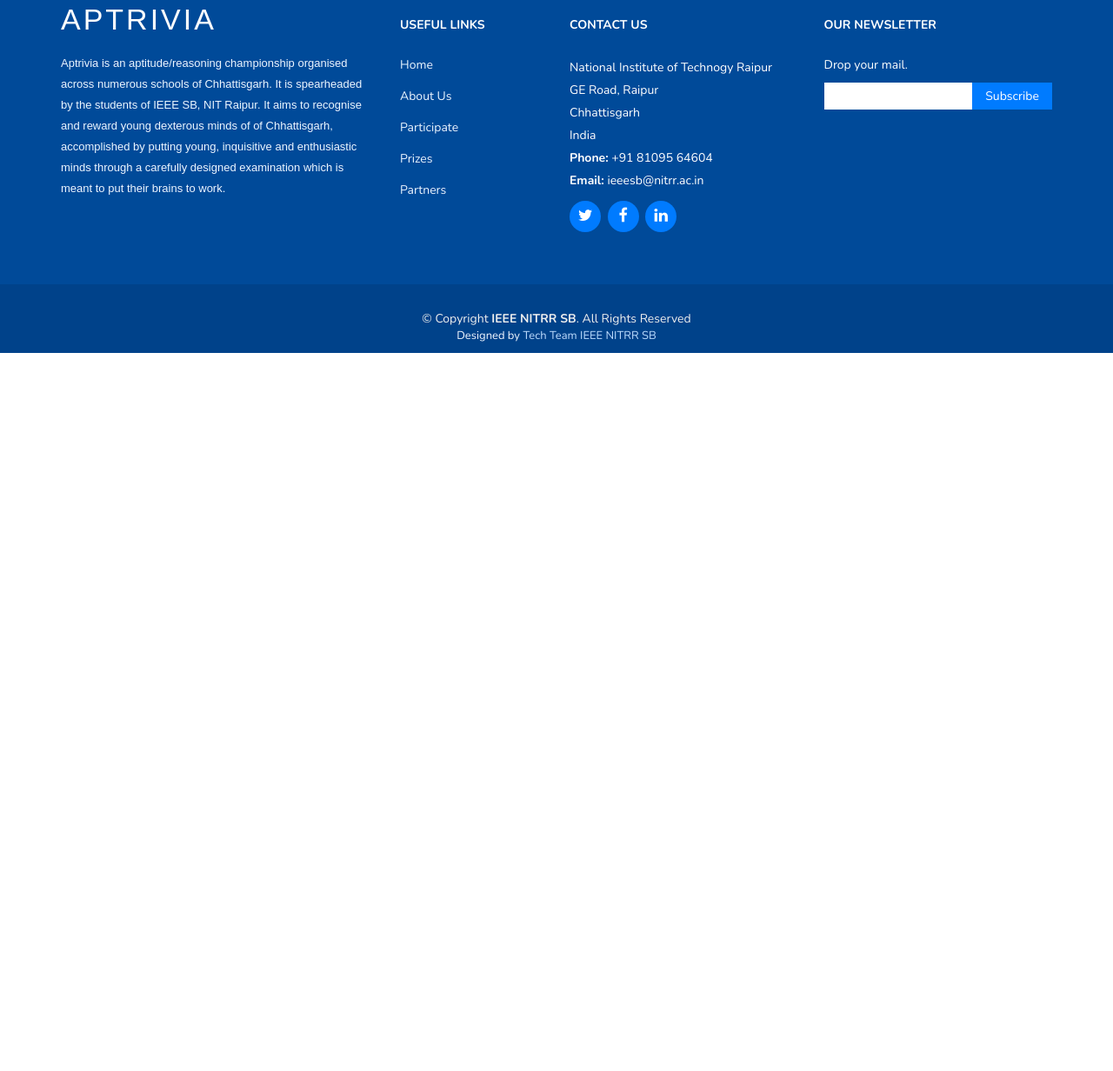
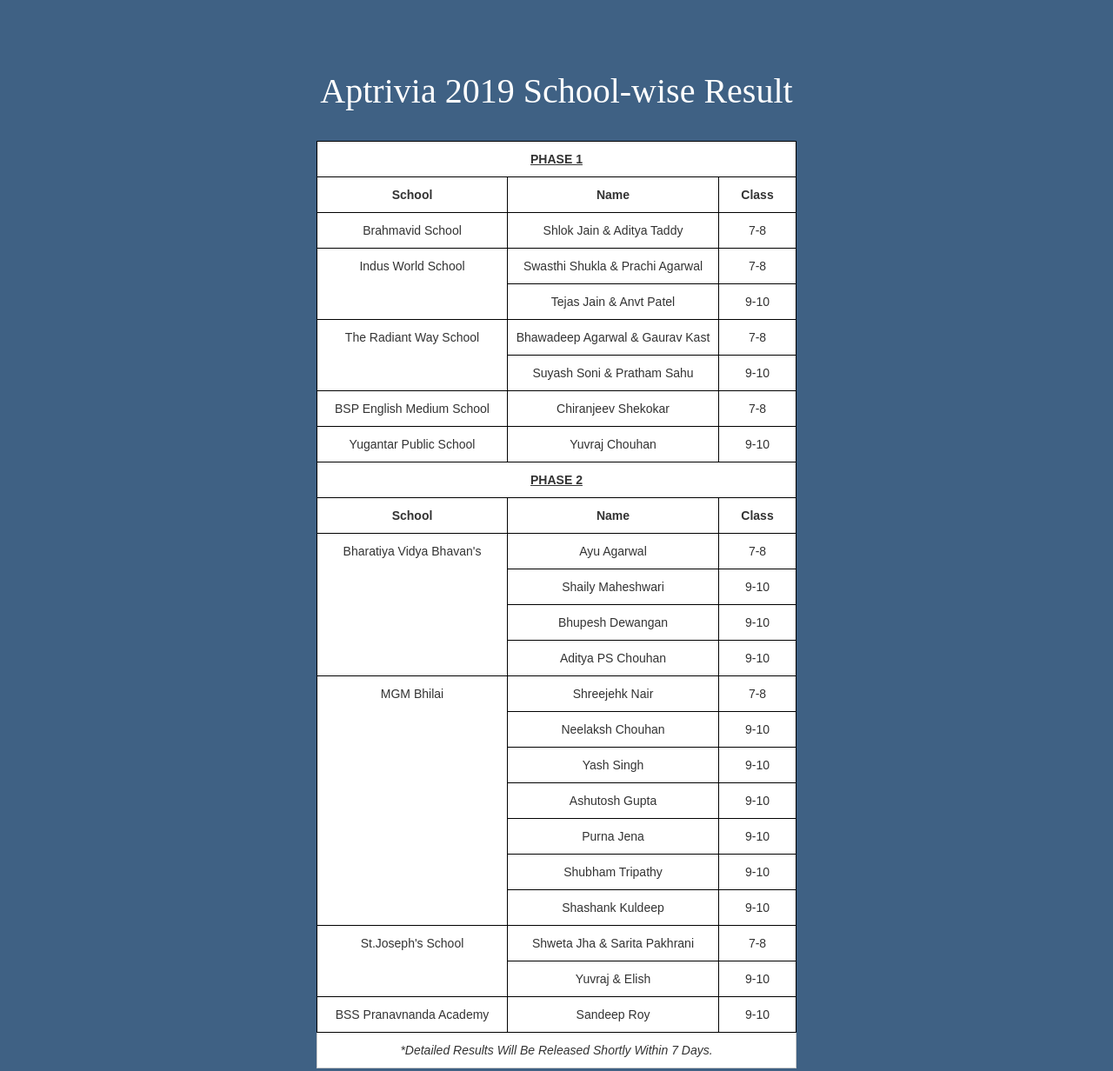
Before and after one commit to aryansarkar13/Aptrivia, a plain HTML site: page Aptrivia/index.html in a window 1280 px wide. Shown: the part 4654-5886 px from the top of the page at 87% size. Before the commit the page ends 5130 px from the top, so only its background shows below. Drawn offline with nearby package versions, Linux system fonts and the light colour scheme; files whose address does not match are found by name.

Commit message:
Results added.

```diff
--- a/Aptrivia/index.html
+++ b/Aptrivia/index.html
@@ -420,20 +420,158 @@
 	<br>
 
 
-		<section class="download" id="download">
+		<section class="download" id="download" style="background:#cd0000">
 			<div class="container">
 				<div class="row">
 					<div class="col-md-12 text-center wp4">
 						<h1>Download Sample Paper</h1>
 						<div class="row">
 
-						<a href="doc/AptSample.pdf" class="download-btn">Download! <i class="fa fa-download"></i></a>
+                                                <a href="doc/AptSample.pdf" class="download-btn">Download! <i class="fa fa-download"></i></a>
 
 						</div>
 					</div>
 				</div>
 			</div>
 		</section>
+                <br>
+		<section class="download" id="result">
+			<div class="container">
+
+					<div class="text-center wp4">
+						<h1>Aptrivia 2019 School-wise Result</h1>
+<br>
+					<style type="text/css">
+.tg  {border-collapse:collapse;border-spacing:0;border-color:#ccc;}
+.tg td{font-family:Arial, sans-serif;font-size:14px;padding:10px 5px;border-style:solid;border-width:1px;overflow:hidden;word-break:normal;border-color:#ccc;color:#333;background-color:#fff;}
+.tg th{font-family:Arial, sans-serif;font-size:14px;font-weight:normal;padding:10px 5px;border-style:solid;border-width:1px;overflow:hidden;word-break:normal;border-color:#ccc;color:#333;background-color:#f0f0f0;}
+.tg .tg-jbyd{background-color:#ffffff;border-color:#000000;text-align:center;vertical-align:top}
+</style>
+<div className="Scroll" style="overflow:auto">
+<table class="tg" style="undefined;table-layout: fixed; width: 551px; margin-left:auto;margin-right:auto;">
+<colgroup>
+<col style="width: 219px">
+<col style="width: 243px">
+<col style="width: 89px">
+</colgroup>
+  <tr>
+    <th class="tg-jbyd" colspan="3"><b><u>PHASE 1</u><b><br></th>
+  </tr>
+  <tr>
+    <td class="tg-jbyd"><b>School</b></td>
+    <td class="tg-jbyd"><b>Name</b></td>
+    <td class="tg-jbyd"><b>Class</b></td>
+  </tr>
+  <tr>
+    <td class="tg-jbyd">Brahmavid School<br></td>
+    <td class="tg-jbyd">Shlok Jain &amp; Aditya Taddy<br></td>
+    <td class="tg-jbyd">7-8</td>
+  </tr>
+  <tr>
+    <td class="tg-jbyd" rowspan="2">Indus World School<br></td>
+    <td class="tg-jbyd">Swasthi Shukla &amp; Prachi Agarwal<br></td>
+    <td class="tg-jbyd">7-8</td>
+  </tr>
+  <tr>
+    <td class="tg-jbyd">Tejas Jain &amp; Anvt Patel<br></td>
+    <td class="tg-jbyd">9-10</td>
+  </tr>
+  <tr>
+    <td class="tg-jbyd" rowspan="2">The Radiant Way School<br></td>
+    <td class="tg-jbyd">Bhawadeep Agarwal &amp; Gaurav Kast<br></td>
+    <td class="tg-jbyd">7-8</td>
+  </tr>
+  <tr>
+    <td class="tg-jbyd">Suyash Soni &amp; Pratham Sahu<br></td>
+    <td class="tg-jbyd">9-10</td>
+  </tr>
+  <tr>
+    <td class="tg-jbyd">BSP English Medium School<br></td>
+    <td class="tg-jbyd">Chiranjeev Shekokar<br></td>
+    <td class="tg-jbyd">7-8</td>
+  </tr>
+  <tr>
+    <td class="tg-jbyd">Yugantar Public School<br></td>
+    <td class="tg-jbyd">Yuvraj Chouhan<br></td>
+    <td class="tg-jbyd">9-10</td>
+  </tr>
+  <tr>
+    <td class="tg-jbyd" colspan="3"><b><u>PHASE 2</u><b><br></td>
+  </tr>
+<tr>
+    <td class="tg-jbyd"><b>School</b></td>
+    <td class="tg-jbyd"><b>Name</b></td>
+    <td class="tg-jbyd"><b>Class</b></td>
+  </tr>
+  <tr>
+    <td class="tg-jbyd" rowspan="4">Bharatiya Vidya Bhavan's<br></td>
+    <td class="tg-jbyd">Ayu Agarwal<br></td>
+    <td class="tg-jbyd">7-8</td>
+  </tr>
+  <tr>
+    <td class="tg-jbyd">Shaily Maheshwari<br></td>
+    <td class="tg-jbyd">9-10</td>
+  </tr>
+  <tr>
+    <td class="tg-jbyd">Bhupesh Dewangan<br></td>
+    <td class="tg-jbyd">9-10</td>
+  </tr>
+  <tr>
+    <td class="tg-jbyd">Aditya PS Chouhan<br></td>
+    <td class="tg-jbyd">9-10</td>
+  </tr>
+  <tr>
+    <td class="tg-jbyd" rowspan="7">MGM Bhilai<br></td>
+    <td class="tg-jbyd">Shreejehk Nair<br></td>
+    <td class="tg-jbyd">7-8<br></td>
+  </tr>
+  <tr>
+    <td class="tg-jbyd">Neelaksh Chouhan<br></td>
+    <td class="tg-jbyd">9-10<br></td>
+  </tr>
+  <tr>
+    <td class="tg-jbyd">Yash Singh<br></td>
+    <td class="tg-jbyd">9-10</td>
+  </tr>
+  <tr>
+    <td class="tg-jbyd">Ashutosh Gupta<br></td>
+    <td class="tg-jbyd">9-10</td>
+  </tr>
+  <tr>
+    <td class="tg-jbyd">Purna Jena<br></td>
+    <td class="tg-jbyd">9-10</td>
+  </tr>
+  <tr>
+    <td class="tg-jbyd">Shubham Tripathy<br></td>
+    <td class="tg-jbyd">9-10</td>
+  </tr>
+  <tr>
+    <td class="tg-jbyd">Shashank Kuldeep<br></td>
+    <td class="tg-jbyd">9-10</td>
+  </tr>
+  <tr>
+    <td class="tg-jbyd" rowspan="2">St.Joseph's School<br></td>
+    <td class="tg-jbyd">Shweta Jha &amp; Sarita Pakhrani<br></td>
+    <td class="tg-jbyd">7-8</td>
+  </tr>
+  <tr>
+    <td class="tg-jbyd">Yuvraj &amp; Elish<br></td>
+    <td class="tg-jbyd">9-10</td>
+  </tr>
+  <tr>
+    <td class="tg-jbyd">BSS Pranavnanda Academy<br></td>
+    <td class="tg-jbyd">Sandeep Roy<br></td>
+    <td class="tg-jbyd">9-10</td>
+  </tr>
+<tr>
+    <td class="tg-73oq" colspan="3"><span style="font-style:italic">*Detailed Results Will Be Released Shortly Within 7 Days.</span><br></td>
+  </tr>
+</table>
+</div>
+				</div>
+			</div>
+		</section>
+<br>
 
 <!--==========================
     Footer
@@ -499,7 +637,7 @@
       </div>
     </div>
   </footer><!-- #footer -->
-		<div class="overlay overlay-boxify">
+<div class="overlay overlay-boxify">
 			<nav>
 				<ul>
 					<li><a href="#hero"><i class="fa fa-home"></i>Home</a></li>
@@ -507,14 +645,12 @@
 				<li><a href="#features"><i class="fa fa-flash"></i>Rules</a></li>
 				<li><a href="#sch"><i class="fa fa-calendar"></i>Schedule</a></li>
 				<li><a href="#tem"><i class="fa fa-group"></i>Team</a></li>
-
 					<li><a href="#prize"><i class="fa fa-trophy"></i>Prizes</a></li>
 					<li><a href="#download"><i class="fa fa-download"></i>Downloads</a></li>
-				<li><a href=""><i class="fa fa-desktop"></i>Results</a></li>
+				<li><a href="#result"><i class="fa fa-desktop"></i>Results</a></li>
 				<li><a href="#team"><i class="fa fa-star"></i>Partners</a></li>
 				<li><a href="#footer"><i class="fa fa-phone"></i>Contact Us</a></li>
 				</ul>
-
 			</nav>
 		</div>
 		<!-- jQuery (necessary for Bootstrap's JavaScript plugins) -->
@@ -550,7 +686,5 @@
 
 })(jQuery);
 </script>
-
-
 	</body>
 </html>
```
